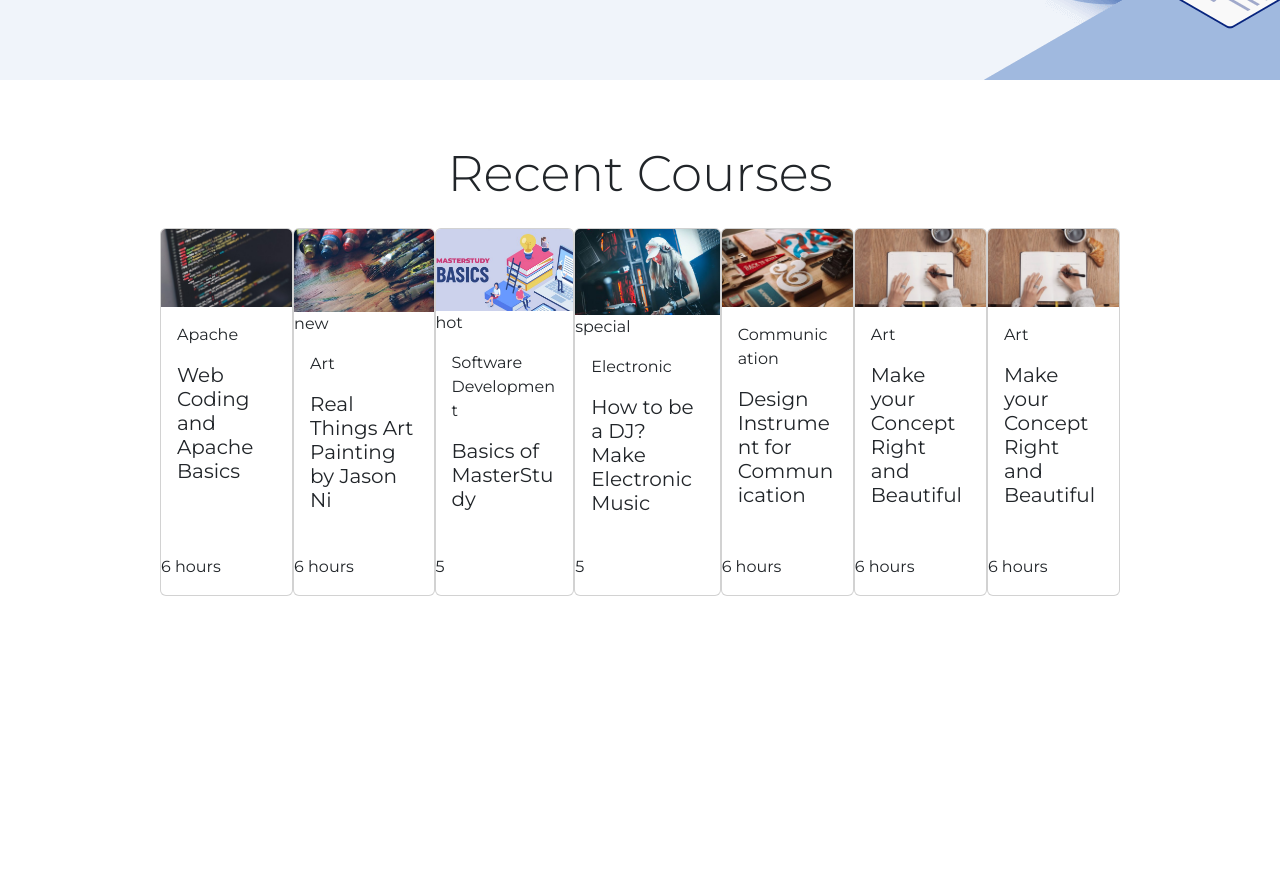
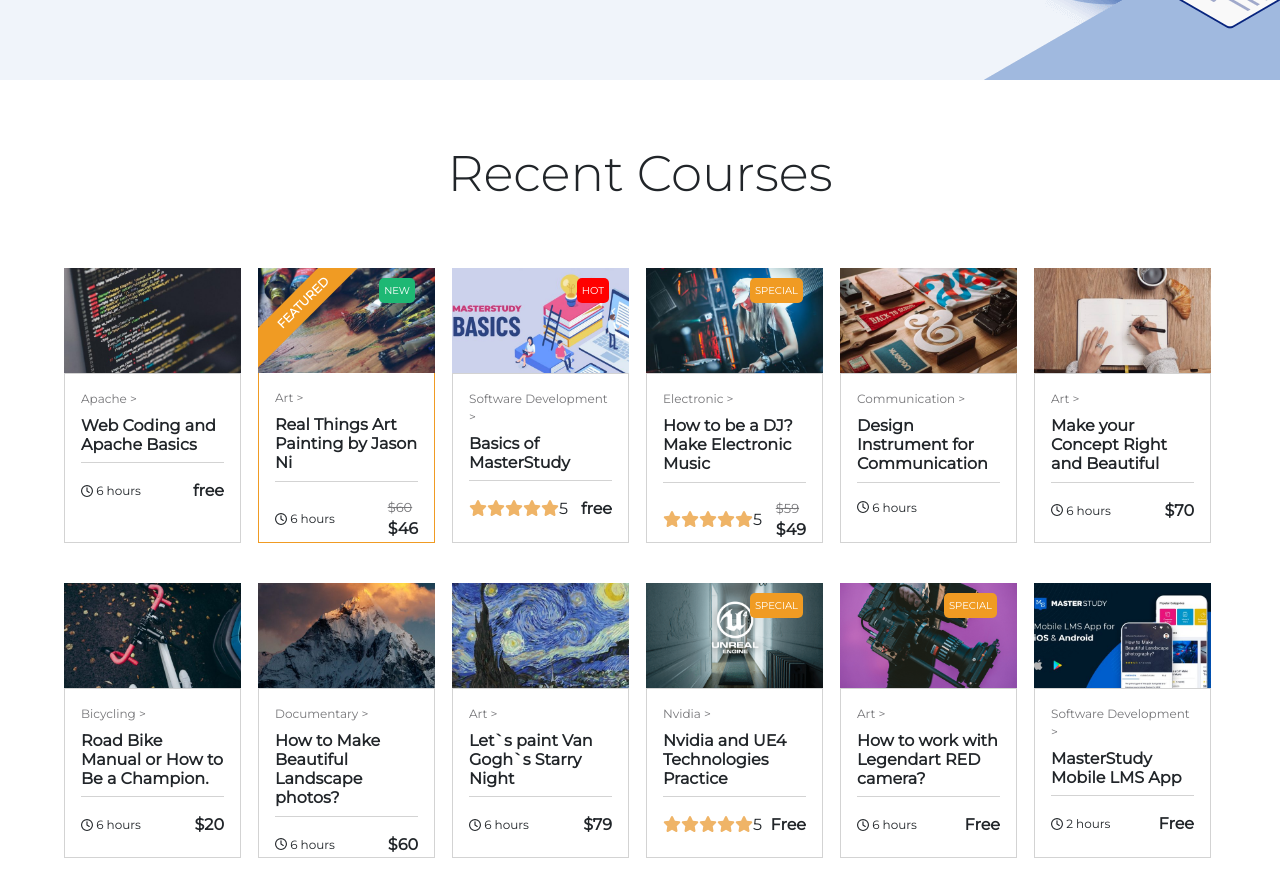
Before and after one commit to alecasentini/proj-html-vuejs, a Vue app: page / in a window 1280 px wide. Shown: the part 2420-3316 px from the top of the page. Before the commit the page ends 3064 px from the top, so only its background shows below. Built offline with nearby package versions, Linux system fonts and the light colour scheme.

Commit message:
Aggiunte Card Courses

```diff
--- a/src/components/RecentCoursesComp.vue
+++ b/src/components/RecentCoursesComp.vue
@@ -17,7 +17,7 @@ export default {
                     featured: false,
                     label: "",
                     duration: '6 hours',
-                    price: "Free",
+                    price: "free",
                     discount: "",
                     rating: ""
                 },
@@ -41,7 +41,7 @@ export default {
                     featured: false,
                     label: "hot",
                     duration: '',
-                    price: "Free",
+                    price: "free",
                     discount: "",
                     rating: "5"
                 },
@@ -82,17 +82,78 @@ export default {
                     rating: ""
                 },
                 {
-                    category: 'Art',
-                    subcategory: 'Art',
-                    name: 'Make your Concept Right and Beautiful',
-                    img: "../../public/cathryn-lavery-67852-unsplash-544x322.jpg",
+                    category: 'Exercise',
+                    subcategory: 'Bicycling',
+                    name: 'Road Bike Manual or How to Be a Champion.',
+                    img: "../../public/photo-1475452779376-caebfb988090-544x322.jpeg",
                     featured: false,
                     label: "",
                     duration: '6 hours',
-                    price: "$70",
+                    price: "$20",
                     discount: "",
                     rating: ""
                 },
+                {
+                    category: 'Photography',
+                    subcategory: 'Documentary',
+                    name: 'How to Make Beautiful Landscape photos?',
+                    img: "../../public/cristian-grecu-762012-unsplash-min-scaled-544x322.jpg",
+                    featured: false,
+                    label: "",
+                    duration: '6 hours',
+                    price: "$60",
+                    discount: "",
+                    rating: ""
+                },
+                {
+                    category: 'Art',
+                    subcategory: 'Art',
+                    name: 'Let`s paint Van Gogh`s Starry Night',
+                    img: "../../public/landscape-544x322.jpg",
+                    featured: false,
+                    label: "",
+                    duration: '6 hours',
+                    price: "$79",
+                    discount: "",
+                    rating: ""
+                },
+                {
+                    category: 'Software Development',
+                    subcategory: 'Nvidia',
+                    name: 'Nvidia and UE4 Technologies Practice',
+                    img: "../../public/12345-1-544x322.png",
+                    featured: false,
+                    label: "special",
+                    duration: '',
+                    price: "Free",
+                    discount: "",
+                    rating: "5"
+                },
+                {
+                    category: 'Art',
+                    subcategory: 'Art',
+                    name: 'How to work with Legendart RED camera?',
+                    img: "../../public/jakob-owens-198234-unsplash-min-1-544x322.png",
+                    featured: false,
+                    label: "special",
+                    duration: '6 hours',
+                    price: "Free",
+                    discount: "",
+                    rating: ""
+                },
+                {
+                    category: 'Software Development',
+                    subcategory: 'Software Development',
+                    name: 'MasterStudy Mobile LMS App',
+                    img: "../../public/promo_tf-544x322.jpg",
+                    featured: false,
+                    label: "",
+                    duration: '2 hours',
+                    price: "Free",
+                    discount: "",
+                    rating: ""
+                },
+
             ]
         }
     }
@@ -103,10 +164,10 @@ export default {
 </script>
 
 <template>
-    <div class="w-75 my-5">
+    <div class="w-90 my-5">
         <h2 class="text-center py-3" style="font-size: 50px; font-weight: 300;">Recent Courses</h2>
 
-        <div class="d-flex">
+        <div class="d-flex justify-content-between flex-wrap">
             <SingleCardCourseComp v-for="(elem, index) in courses" :key="index" :img="elem.img" :category="elem.category"
                 :subcategory="elem.subcategory" :name="elem.name" :featured="elem.featured" :label="elem.label"
                 :duration="elem.duration" :price="elem.price" :discount="elem.discount" :rating="elem.rating" />
@@ -116,7 +177,8 @@ export default {
 </template>
 
 <style lang="scss" scoped>
-.w-75 {
+.w-90 {
+    width: 90%;
     margin: 0 auto;
 }
 </style>
--- a/src/components/SingleCardCourseComp.vue
+++ b/src/components/SingleCardCourseComp.vue
@@ -12,39 +12,127 @@ export default {
         duration: String,
         price: String,
         discount: String,
-        rating: String
+        rating: String,
+    },
+    mounted() {
+        console.log(this.rating);
+        console.log(parseInt(this.rating));
+    },
+}
 
+
+
+
+</script>
+
+<template>
+    <div class="card position-relative">
+        <div class="card-img-top">
+            <img :src="img" class="card-img-top" alt="">
+            <label :class="[label, 'position-absolute']">{{ label }}</label>
+            <div v-if="featured" class="featured">Featured</div>
+        </div>
+        <div class="description" :class="{ feature: featured }">
+            <div class="card-body p-0 m-3">
+                <p class="card-text mb-2" style="color: #77777a; font-size: 12px;">{{ subcategory }} ></p>
+                <h5 class="card-title fw-bolder" style="font-size: 16px;">{{ name }}</h5>
+
+            </div>
+
+            <div class="d-flex justify-content-between p-0 mx-3 align-items-center">
+                <div>
+                    <p v-if="duration" class="m-0" style="font-size: 12px;"><font-awesome-icon :icon="['far', 'clock']" />
+                        {{ duration }}</p>
+                    <span v-if="rating" class="m-0">
+                        <font-awesome-icon v-for="n in parseInt(rating)" :key="n" :icon="['fas', 'star']"
+                            style="color: #efb467;" />
+                    </span>
+                    <span class="m-0">{{ rating }}</span>
+                </div>
+
+
+                <div>
+                    <p style="color: #77777a; font-size: 13px;" class="m-0"><del>{{ discount }}</del></p>
+                    <p class="fw-bolder m-0 " style="font-size: 16px;">{{ price }}</p>
+                </div>
+
+            </div>
+        </div>
+
+
+    </div>
+</template>
+
+<style lang="scss" scoped>
+.card {
+    border-radius: 0;
+    border: 0;
+    max-height: 350px !important;
+    overflow: hidden;
+    padding: 0;
+    margin-right: 5px;
+    width: calc(100% / 6 - 15px);
+    margin-top: 40px;
+
+    .card-img-top {
+        border-radius: 0;
+        width: 100%;
+        max-height: 160px;
+
+    }
+
+    .description {
+        border: 1px solid lightgrey;
+        height: 100%;
+
+        .card-body {
+            border-bottom: 1px solid lightgrey;
+        }
+
+        &.feature {
+            border: 1px solid #f09b23;
+            border-top: 0;
+        }
+    }
+
+    label {
+        color: white;
+        top: 10px;
+        right: 20px;
+        border-radius: 5px;
+        padding: 5px;
+        font-size: 10px;
+        text-transform: uppercase;
+    }
+
+    .new {
+        background-color: #1eb874;
+    }
+
+    .hot {
+        background-color: #ff0000;
+    }
+
+    .special {
+        background-color: #f09b23;
+    }
+
+    .featured {
+        position: absolute;
+        top: 85px;
+        left: -25px;
+        background-color: #f09b23;
+        color: white;
+        padding: 5px 10px;
+        font-size: 12px;
+        text-transform: uppercase;
+        transform: rotate(-45deg);
+        transform-origin: 0 0;
+        text-align: center;
+        width: 170px;
+        font-weight: bolder;
     }
 
 
 }
-
-</script>
-
-<template>
-    <div class="card">
-        <div>
-            <img :src="img" class="card-img-top" alt="">
-            <label>{{ label }}</label>
-        </div>
-
-        <div class="card-body">
-            <p class="card-text">{{ subcategory }}</p>
-            <h5 class="card-title">{{ name }}</h5>
-        </div>
-        <div class="d-flex">
-            <div>
-                <p>{{ duration }}</p>
-                <p>{{ rating }}</p>
-            </div>
-
-            <div>
-                <p>{{ Discount }}</p>
-                <p>{{ Price }}</p>
-            </div>
-
-        </div>
-    </div>
-</template>
-
-<style lang="scss" scoped></style>
+</style>
--- a/src/main.js
+++ b/src/main.js
@@ -5,10 +5,10 @@ import App from './App.vue'
 import "../node_modules/bootstrap/dist/js/bootstrap.bundle.min.js"
 
 import { library } from "@fortawesome/fontawesome-svg-core";
-import { faBasketball, faBars, faMagnifyingGlass, faBullhorn, faBriefcase, faEarthAfrica, faDisplay } from '@fortawesome/free-solid-svg-icons'
+import { faBasketball, faBars, faMagnifyingGlass, faBullhorn, faBriefcase, faEarthAfrica, faDisplay, faStar } from '@fortawesome/free-solid-svg-icons'
 import { faTwitter, faInstagram, faBehance, faFlickr, faGit, faLinkedin, faPinterest } from '@fortawesome/free-brands-svg-icons'
-import { faUser, faBookmark, faCalendarCheck } from "@fortawesome/free-regular-svg-icons"
-library.add(faBasketball, faBars, faMagnifyingGlass, faBullhorn, faBriefcase, faUser, faBookmark, faEarthAfrica, faDisplay, faCalendarCheck, faTwitter, faInstagram, faBehance, faFlickr, faGit, faLinkedin, faPinterest);
+import { faUser, faBookmark, faCalendarCheck, faClock } from "@fortawesome/free-regular-svg-icons"
+library.add(faBasketball, faBars, faMagnifyingGlass, faBullhorn, faBriefcase, faUser, faBookmark, faEarthAfrica, faDisplay, faCalendarCheck, faClock, faStar, faTwitter, faInstagram, faBehance, faFlickr, faGit, faLinkedin, faPinterest);
 
 import { FontAwesomeIcon } from "@fortawesome/vue-fontawesome";
 
```
